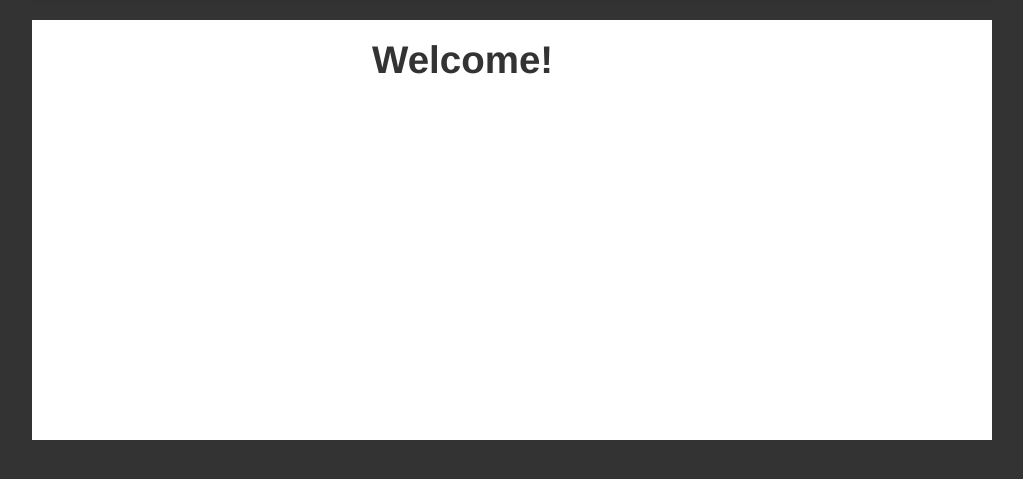
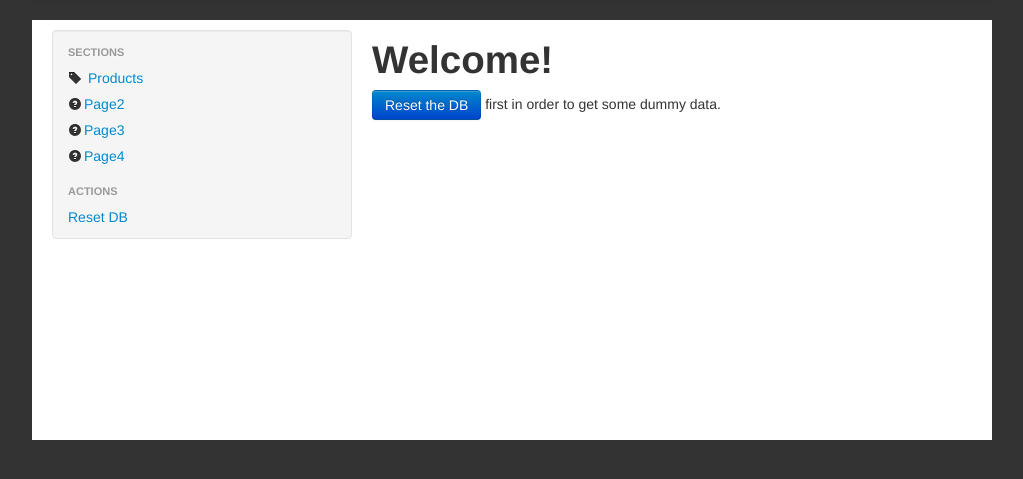
Before and after one commit to knpuniversity/sunshinephp-behat, a PHP site: template views/homepage.twig in a window 1280 px wide. Shown: the part 42-521 px from the top of the page, without its empty margins (118-1141 px from the left). Run offline with PHP 8.4, Linux system fonts and the light colour scheme; the template is opened without the code that fills it, so the values that code supplies are empty; some libraries are stand-ins or nearby versions.

Commit message:
Making the homepage a bit friendlier

```diff
--- a/views/homepage.twig
+++ b/views/homepage.twig
@@ -1,7 +1,10 @@
 {% extends 'layout.twig' %}
-
-{% block sidebar %}{% endblock %}
 
 {% block body %}
     <h1>Welcome!</h1>
+
+    <p>
+        <a href="{{ path('db_rebuild') }}" class="btn btn-primary">Reset the DB</a> first in order
+        to get some dummy data.
+    </p>
 {% endblock %}
```
